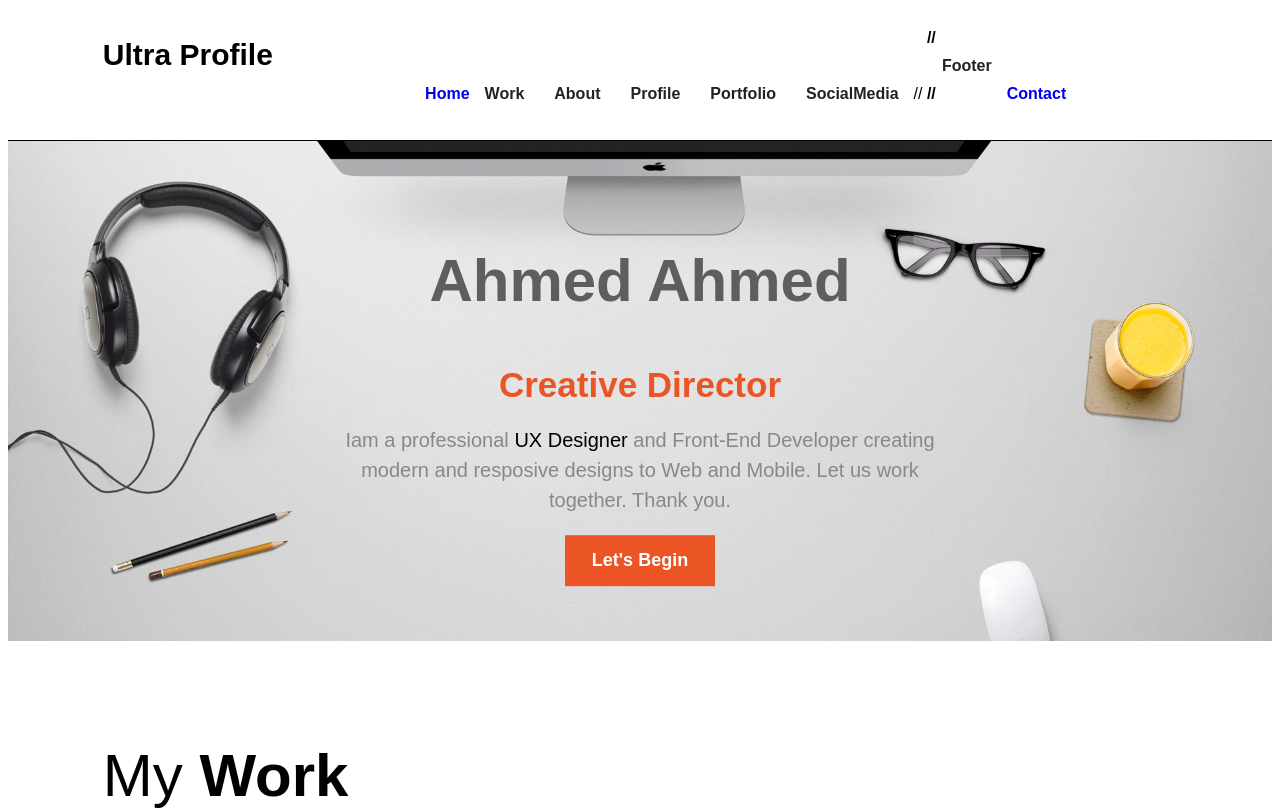
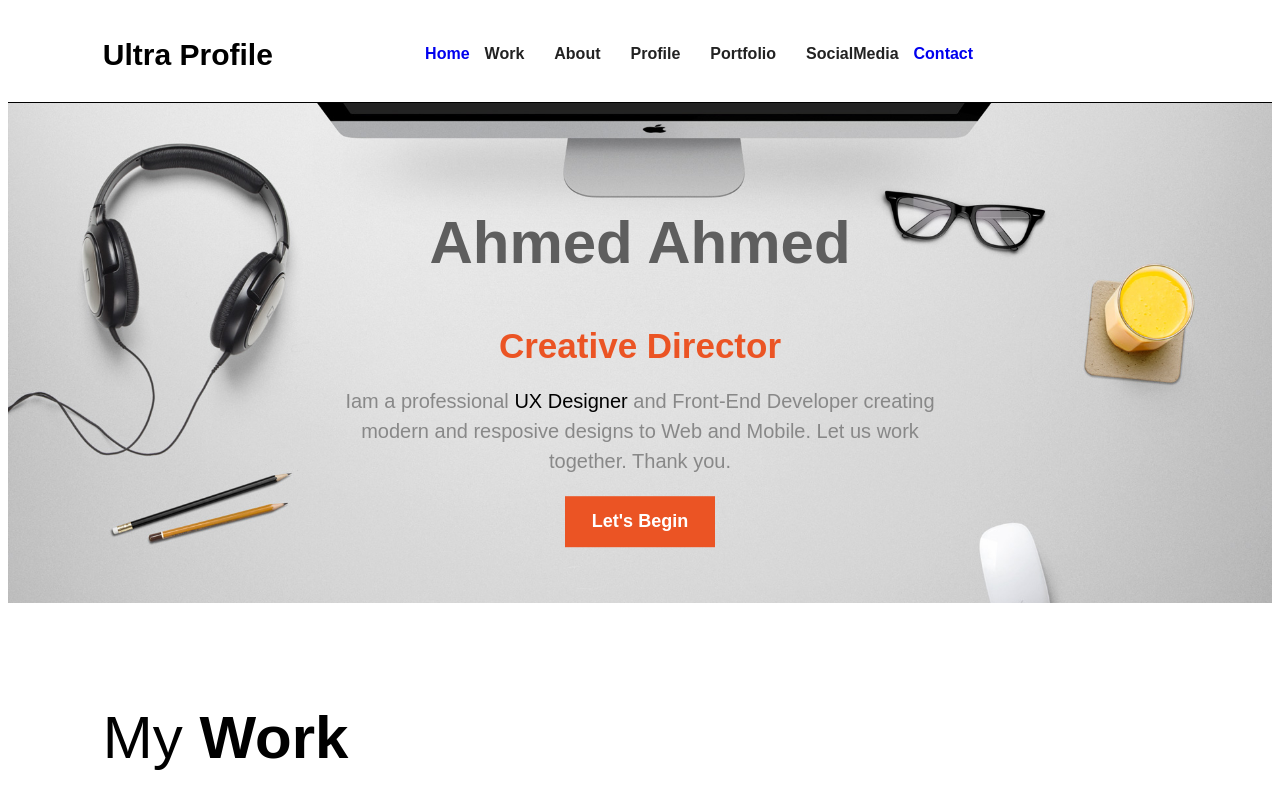
Before and after one commit to Ahmedwafy/Ultra-Profile, a React (Create React App) app: page / in a window 1280 px wide. Shown: the top 810 px of the page. Built offline with nearby package versions, Linux system fonts and the light colour scheme.

Commit message:
Update Navbar.js

```diff
--- a/src/Components/Navbar/Navbar.js
+++ b/src/Components/Navbar/Navbar.js
@@ -43,9 +43,6 @@ const Navbar = () =>  {
               <Anchor href="/SocialMedia">SocialMedia</Anchor>
             </ListItem>
 
-            // <ListItem>
-            //   <Anchor href="#">Footer</Anchor>
-            // </ListItem>
 
             <ListItem><NavLink  style={{textDecoration:'none'}} exact to="/Contact">Contact</NavLink></ListItem>
           </UlList>
```
